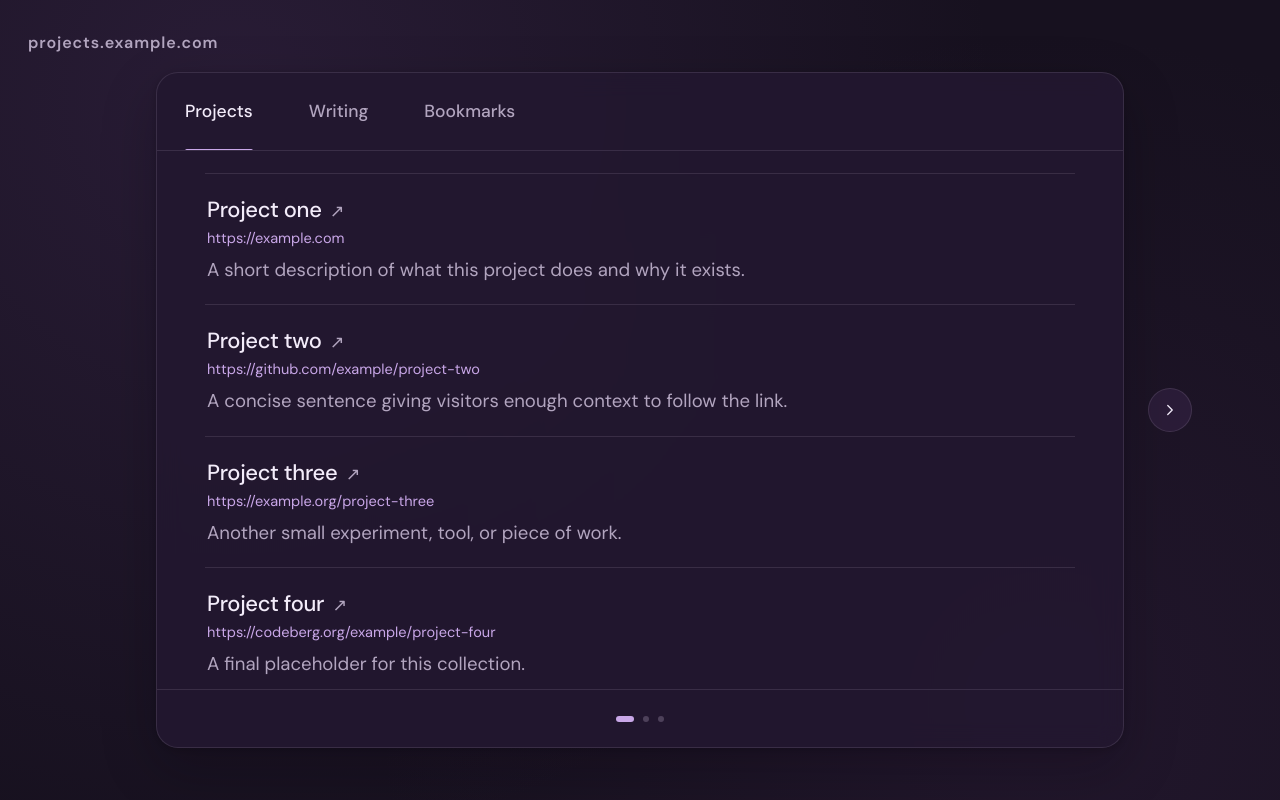
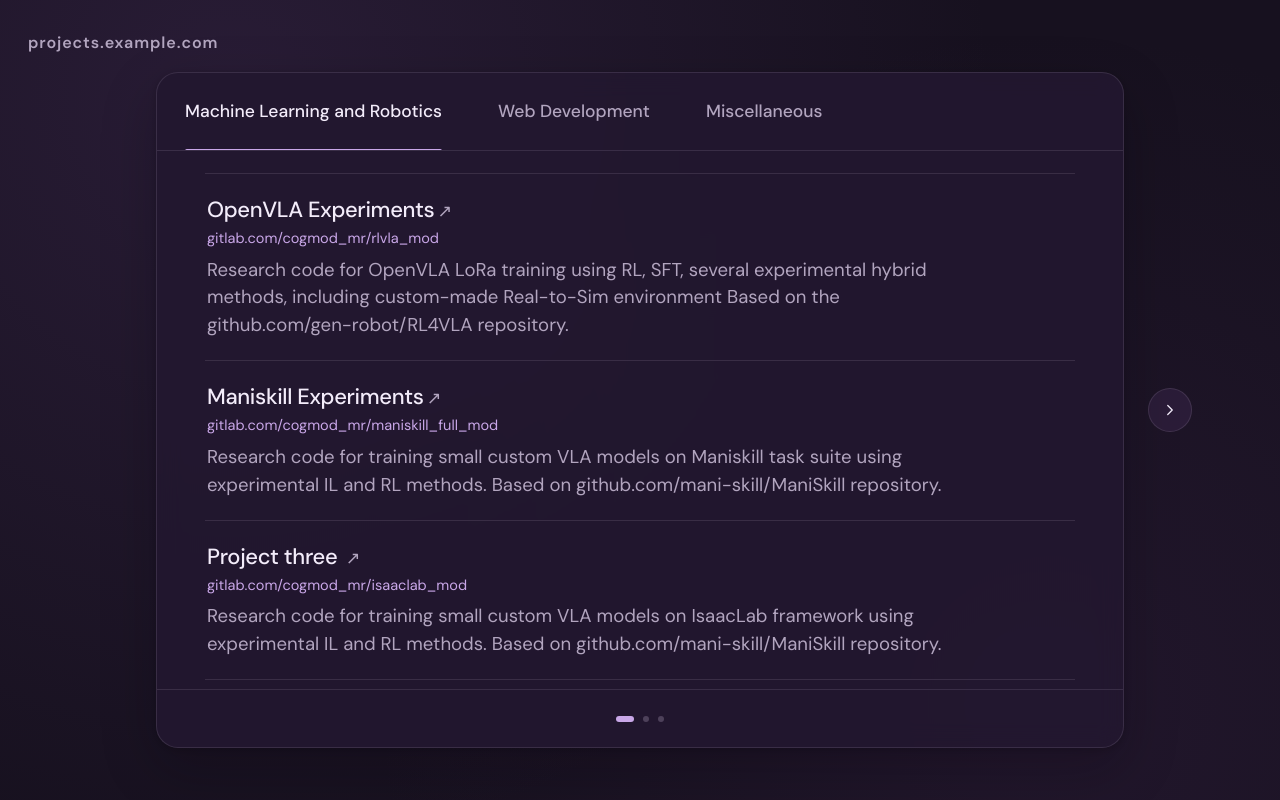
Before and after one commit to fluentfirefly/projects-page, a plain HTML site: page index.html in a window 1280 px wide. Drawn offline with Linux system fonts and the light colour scheme.

Commit message:
First update for page content

```diff
--- a/index.html
+++ b/index.html
@@ -30,54 +30,71 @@
 
           <div class="sets" aria-live="polite">
             <section class="link-set is-active" id="collection-projects" aria-labelledby="set-projects">
-              <h1 class="visually-hidden" id="set-projects">Projects</h1>
+              <h1 class="visually-hidden" id="set-projects">Machine Learning and Robotics</h1>
 
               <ul class="link-list">
                 <li>
-                  <a href="https://example.com">
-                    <span class="link-title">Project one <span aria-hidden="true">↗</span></span>
-                    <span class="link-url">https://example.com</span>
-                    <span class="link-description">A short description of what this project does and why it exists.</span>
+                  <a href="https://gitlab.com/cogmod_mr/rlvla_mod">
+                    <span class="link-title">OpenVLA Experiments<span aria-hidden="true">↗</span></span>
+                    <span class="link-url">gitlab.com/cogmod_mr/rlvla_mod</span>
+                    <span class="link-description">
+                      Research code for OpenVLA LoRa training using RL, SFT, several experimental hybrid methods,
+                      including custom-made Real-to-Sim environment Based on the github.com/gen-robot/RL4VLA repository.
+                    </span>
                   </a>
                 </li>
                 <li>
-                  <a href="https://github.com/example/project-two">
-                    <span class="link-title">Project two <span aria-hidden="true">↗</span></span>
-                    <span class="link-url">https://github.com/example/project-two</span>
-                    <span class="link-description">A concise sentence giving visitors enough context to follow the link.</span>
+                  <a href="https://gitlab.com/cogmod_mr/maniskill_full_mod">
+                    <span class="link-title">Maniskill Experiments<span aria-hidden="true">↗</span></span>
+                    <span class="link-url">gitlab.com/cogmod_mr/maniskill_full_mod</span>
+                    <span class="link-description">
+                      Research code for training small custom VLA models on Maniskill task suite using experimental IL and RL methods.
+                      Based on github.com/mani-skill/ManiSkill repository.
+                    </span>
                   </a>
                 </li>
                 <li>
-                  <a href="https://example.org/project-three">
+                  <a href="https://gitlab.com/cogmod_mr/isaaclab_mod">
                     <span class="link-title">Project three <span aria-hidden="true">↗</span></span>
-                    <span class="link-url">https://example.org/project-three</span>
-                    <span class="link-description">Another small experiment, tool, or piece of work.</span>
+                    <span class="link-url">gitlab.com/cogmod_mr/isaaclab_mod</span>
+                    <span class="link-description">
+                      Research code for training small custom VLA models on IsaacLab framework using experimental IL and RL methods.
+                      Based on github.com/mani-skill/ManiSkill repository.
+                    </span>
                   </a>
                 </li>
                 <li>
-                  <a href="https://codeberg.org/example/project-four">
-                    <span class="link-title">Project four <span aria-hidden="true">↗</span></span>
-                    <span class="link-url">https://codeberg.org/example/project-four</span>
-                    <span class="link-description">A final placeholder for this collection.</span>
+                  <a href="https://gitlab.com/dmitriypoyarkov/cross-view-localization">
+                    <span class="link-title">Cross-View Localization System<span aria-hidden="true">↗</span></span>
+                    <span class="link-url">gitlab.com/dmitriypoyarkov/cross-view-localization</span>
+                    <span class="link-description">ROS-based modular localization system for GPS-denied
+                      environments using satellite imagery as a global reference.</span>
+                  </a>
+                </li>
+                <li>
+                  <a href="https://gitlab.com/dmitriypoyarkov/path_finder">
+                    <span class="link-title">Visual Landmark Navigation System<span aria-hidden="true">↗</span></span>
+                    <span class="link-url">gitlab.com/dmitriypoyarkov/path_finder</span>
+                    <span class="link-description">ROS-based navigation system for a mobile robot operating without global localization.</span>
                   </a>
                 </li>
               </ul>
             </section>
 
             <section class="link-set" id="collection-writing" aria-labelledby="set-writing" hidden>
-              <h1 class="visually-hidden" id="set-writing">Writing</h1>
+              <h1 class="visually-hidden" id="set-writing">Web Development</h1>
 
               <ul class="link-list">
                 <li>
                   <a href="https://notes.example.com/useful-note">
-                    <span class="link-title">A useful note <span aria-hidden="true">↗</span></span>
+                    <span class="link-title">Hostel Laundry Reservation Website<span aria-hidden="true">↗</span></span>
                     <span class="link-url">https://notes.example.com/useful-note</span>
                     <span class="link-description">A brief explanation of the subject covered in this note.</span>
                   </a>
                 </li>
                 <li>
                   <a href="https://notes.example.com/things-i-learned">
-                    <span class="link-title">Things I learned <span aria-hidden="true">↗</span></span>
+                    <span class="link-title">Faculty Student Website<span aria-hidden="true">↗</span></span>
                     <span class="link-url">https://notes.example.com/things-i-learned</span>
                     <span class="link-description">Collected observations from building and exploring.</span>
                   </a>
@@ -93,28 +110,21 @@
             </section>
 
             <section class="link-set" id="collection-bookmarks" aria-labelledby="set-bookmarks" hidden>
-              <h1 class="visually-hidden" id="set-bookmarks">Bookmarks</h1>
+              <h1 class="visually-hidden" id="set-bookmarks">Miscellaneous</h1>
 
               <ul class="link-list">
                 <li>
                   <a href="https://developer.mozilla.org">
-                    <span class="link-title">Reference library <span aria-hidden="true">↗</span></span>
+                    <span class="link-title">Per-Tab VPN mod for Librewolf<span aria-hidden="true">↗</span></span>
                     <span class="link-url">https://developer.mozilla.org</span>
-                    <span class="link-description">Documentation, references, and frequently used resources.</span>
+                    <span class="link-description">Android app that turns multiple phones into a connected CCTV network using cameras.</span>
                   </a>
                 </li>
                 <li>
                   <a href="https://example.com/inspiration">
-                    <span class="link-title">Inspiration <span aria-hidden="true">↗</span></span>
+                    <span class="link-title">Self-Hosted Location Mod for Mullvad VPN<span aria-hidden="true">↗</span></span>
                     <span class="link-url">https://example.com/inspiration</span>
                     <span class="link-description">Interesting work from thoughtful people around the web.</span>
-                  </a>
-                </li>
-                <li>
-                  <a href="https://example.com/tools">
-                    <span class="link-title">Tools <span aria-hidden="true">↗</span></span>
-                    <span class="link-url">https://example.com/tools</span>
-                    <span class="link-description">Small utilities worth remembering and sharing.</span>
                   </a>
                 </li>
               </ul>
```
